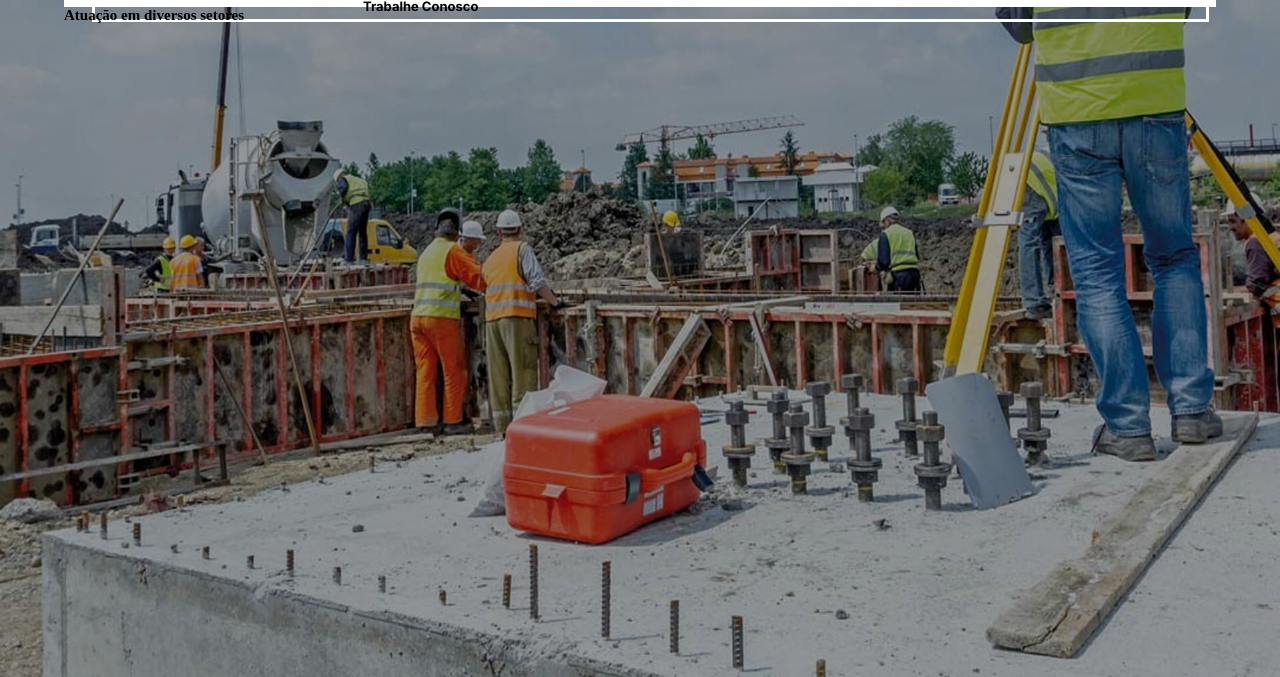
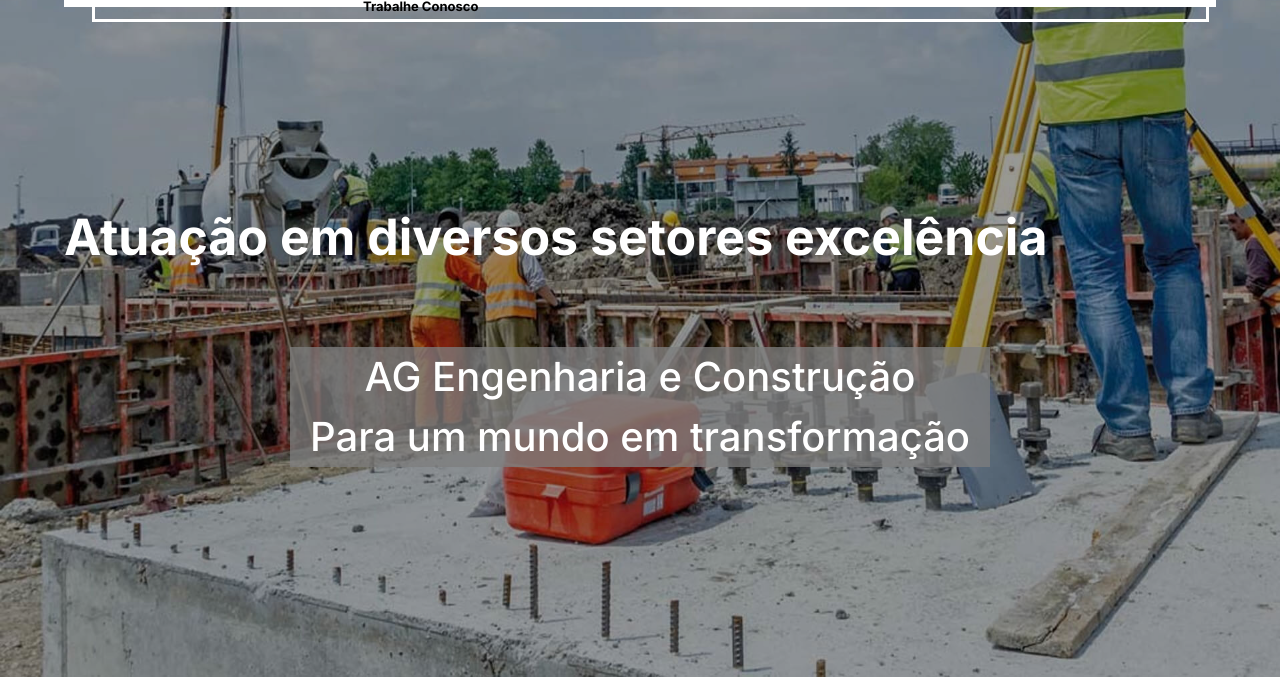
Before and after one commit to fabriciofcastro/galtec, a website: page index.html in a window 1280 px wide. Shown: the part 123-800 px from the top of the page. Drawn offline with Linux system fonts and the light colour scheme.

Commit message:
add texto no header

```diff
--- a/css/style.scss
+++ b/css/style.scss
@@ -22,9 +22,6 @@ header {
         top: 0;
         left: 0;
     }
-
-}
-
     .menu-nav {
         width: 90%;
         margin: 0 auto;
@@ -34,7 +31,6 @@ header {
         position: relative;
         z-index: 1;
     }
-
     .menu-nav nav {
         display: flex;
         align-items: center;
@@ -141,6 +137,33 @@ header {
         z-index: -1;
     }
 
+    .text-header {
+        margin-top: 20rem;
+        height: auto;
+
+            h1 {
+                font-size: 5rem;
+                font-family: var(--font-primary);
+                color: #ffffff;
+            }
+
+            p {
+                margin: auto;
+                text-align: center;
+                margin-top: 8rem;
+                font-size: 4rem;
+                font-family: var(--font-primary);
+                color: #ffffff;
+                line-height: 6rem;
+                background-color: #7e7e7ec1;
+                width: 70rem;
+            }
+    }
+
+
+
+}
+
 /*
     *******
 */
--- a/index.html
+++ b/index.html
@@ -63,8 +63,9 @@
                 <div class="line-menu">
                 </div>
                 <section class="text-header">
-                    <h1>Atuação em diversos setores </h1>
-                    <h2></h2>
+                    <h1>Atuação em diversos setores excelência</h1>
+                    <p>AG Engenharia e Construção <br>
+                        Para um mundo em transformação</p>
                 </section>
             </div>
         </header>
```
Also changed, not shown: css/style.css, 1 other file. Lines whose indentation alone changed are shown as unchanged.
